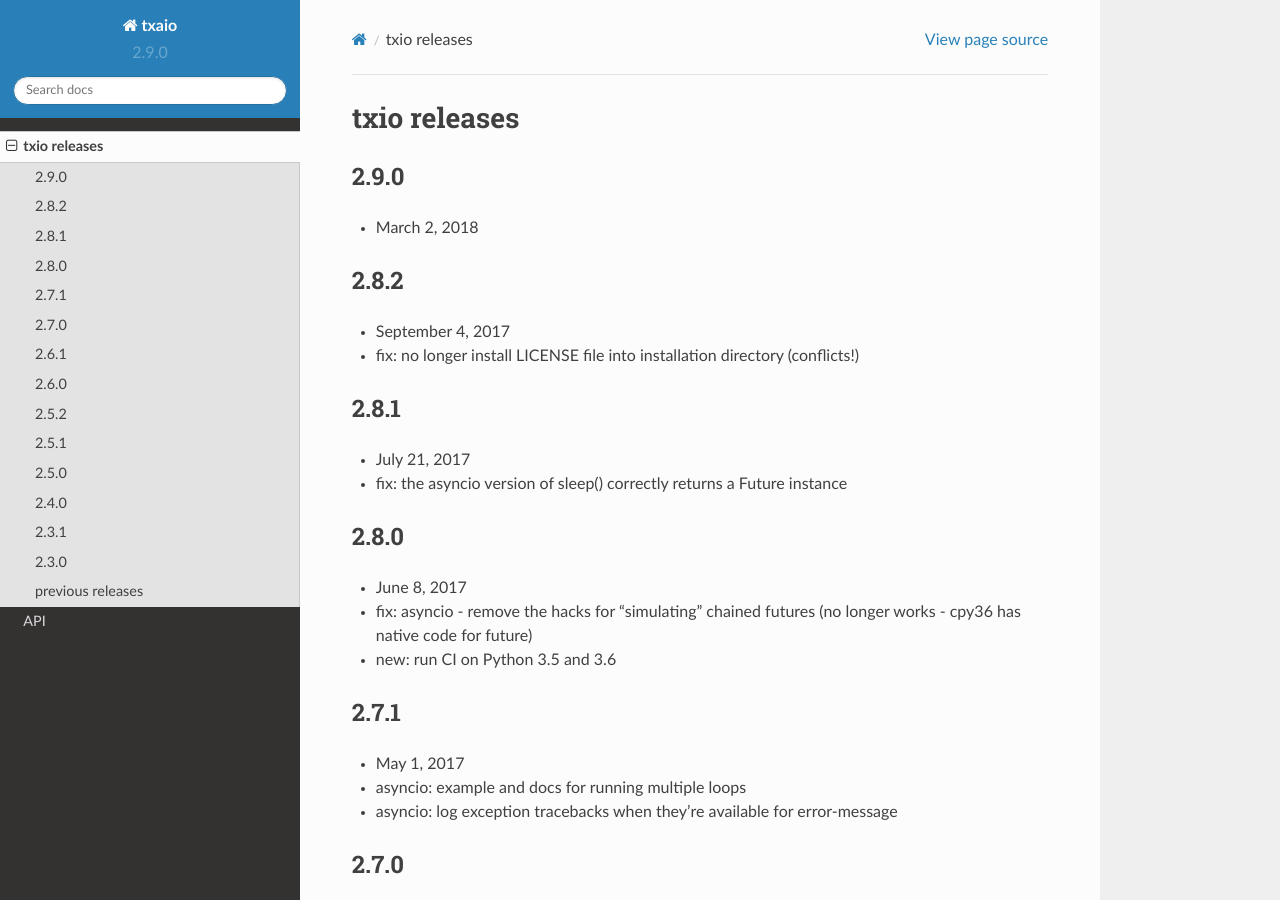
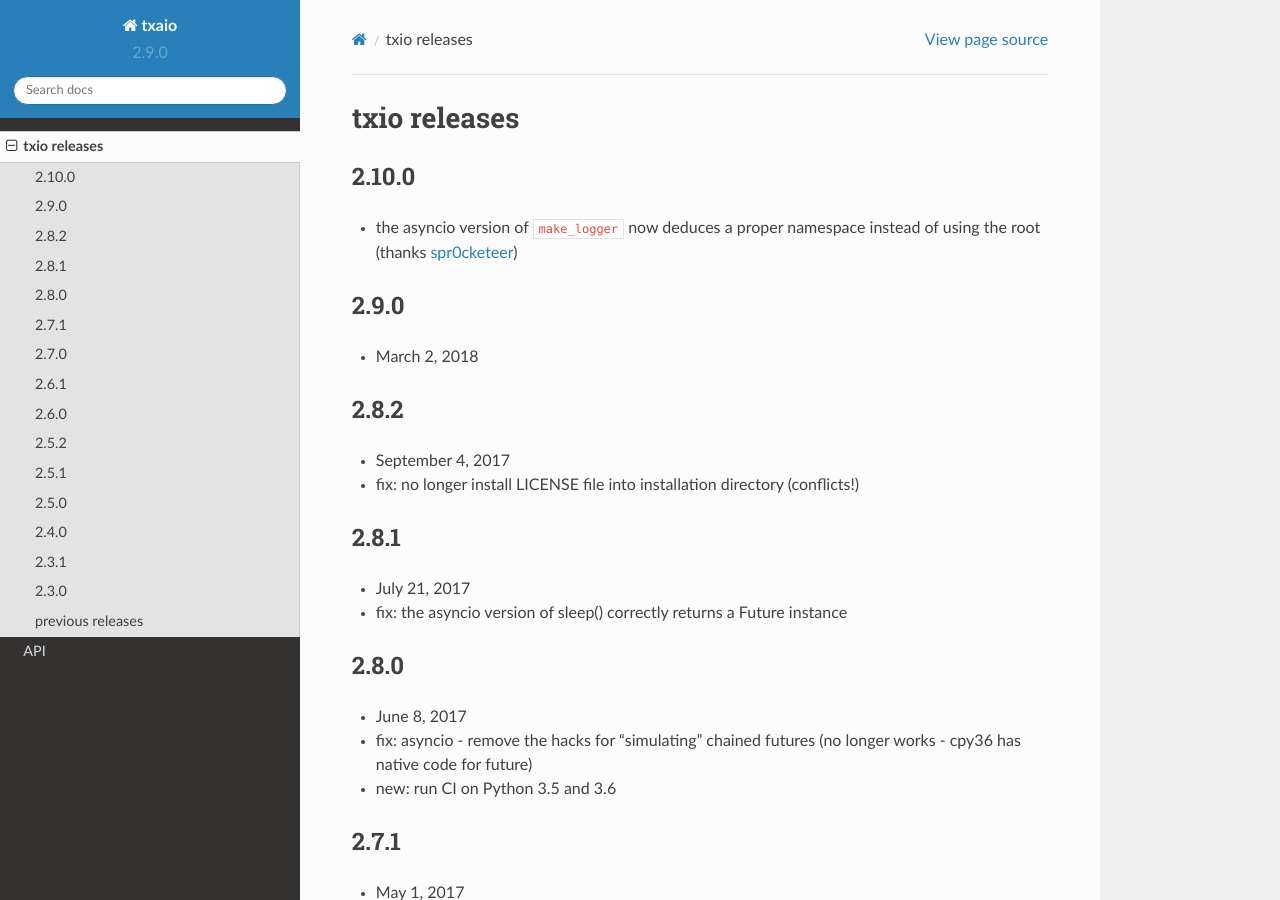
Before and after one commit to crossbario/txaio, a Sphinx documentation site: the page built from docs/releases.rst, in a window 1280 px wide and 900 px high. Built offline with Sphinx 7.4.7 and the Read the Docs theme 2.0.0, drawn with Linux system fonts in a browser that asks for light colours; pages that are not in the unit, such as notebooks, are missing from menus.

Commit message:
add a release-note

```diff
--- a/docs/releases.rst
+++ b/docs/releases.rst
@@ -1,5 +1,13 @@
 txio releases
 =============
+
+2.10.0
+------
+
+- the asyncio version of ``make_logger`` now deduces a proper
+  namespace instead of using the root (thanks `spr0cketeer
+  <https://github.com/spr0cketeer>`_)
+
 
 2.9.0
 -----
```
